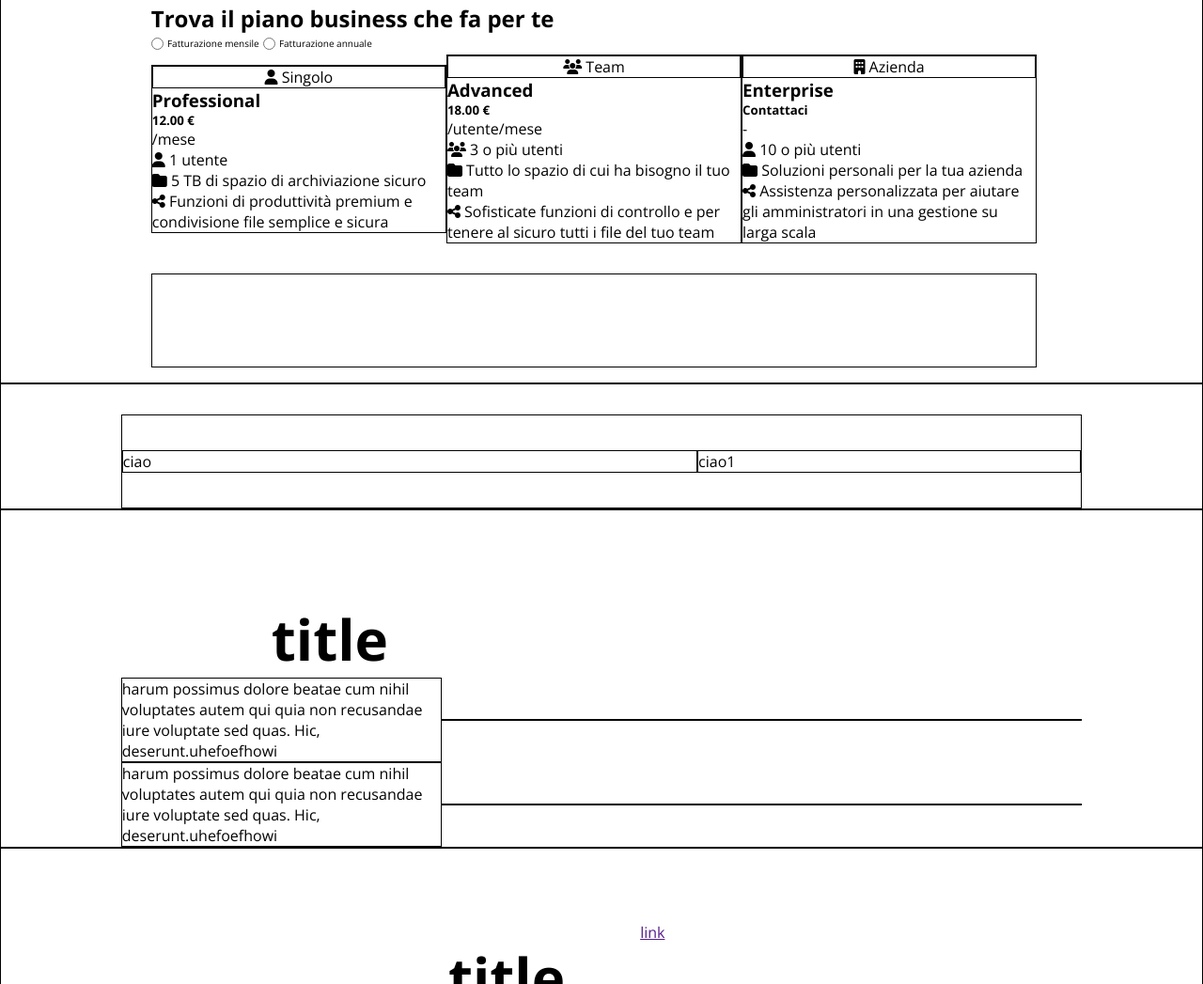
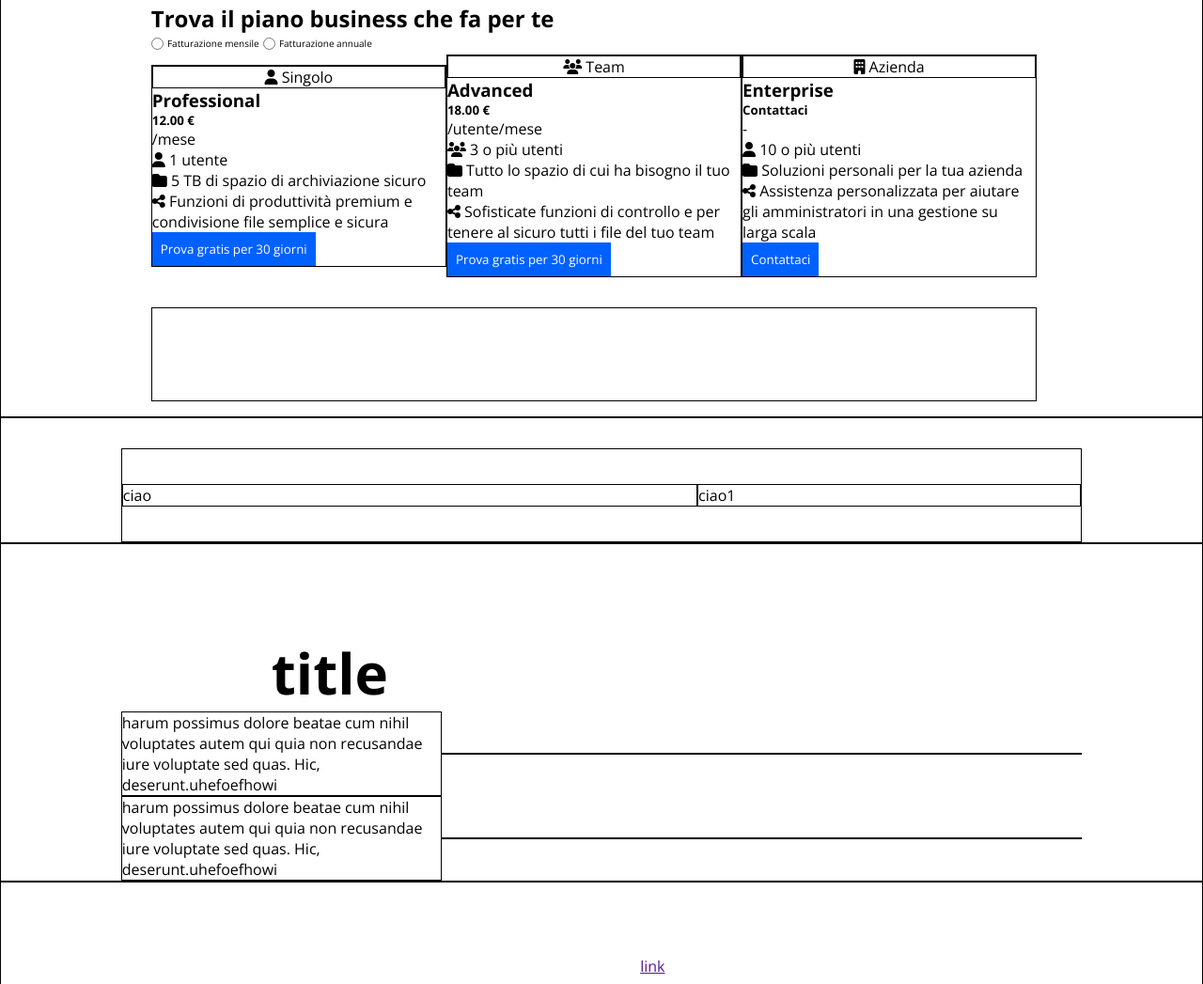
Before and after one commit to Michelazani/htmlcss-dropbox, a plain HTML site: page index.html in a window 1280 px wide. Shown: the part 762-1809 px from the top of the page at 94% size. Drawn offline with nearby package versions, Linux system fonts and the light colour scheme.

Commit message:
inserimento button

```diff
--- a/index.html
+++ b/index.html
@@ -113,6 +113,9 @@
                             Funzioni di produttività premium e condivisione file semplice e sicura
                         </div>
 
+                        <button>
+                            Prova gratis per 30 giorni
+                        </button>
                     </div>
 
                     <div class="boxes">
@@ -143,6 +146,9 @@
                             Sofisticate funzioni di controllo e per tenere al sicuro tutti i file del tuo team
                         </div>
 
+                        <button>
+                            Prova gratis per 30 giorni
+                        </button>
 
                     </div>
 
@@ -174,7 +180,9 @@
                             Assistenza personalizzata per aiutare gli amministratori in una gestione su larga scala
                         </div>
 
-
+                        <button>
+                            Contattaci
+                        </button>
 
                     </div>
 
```
